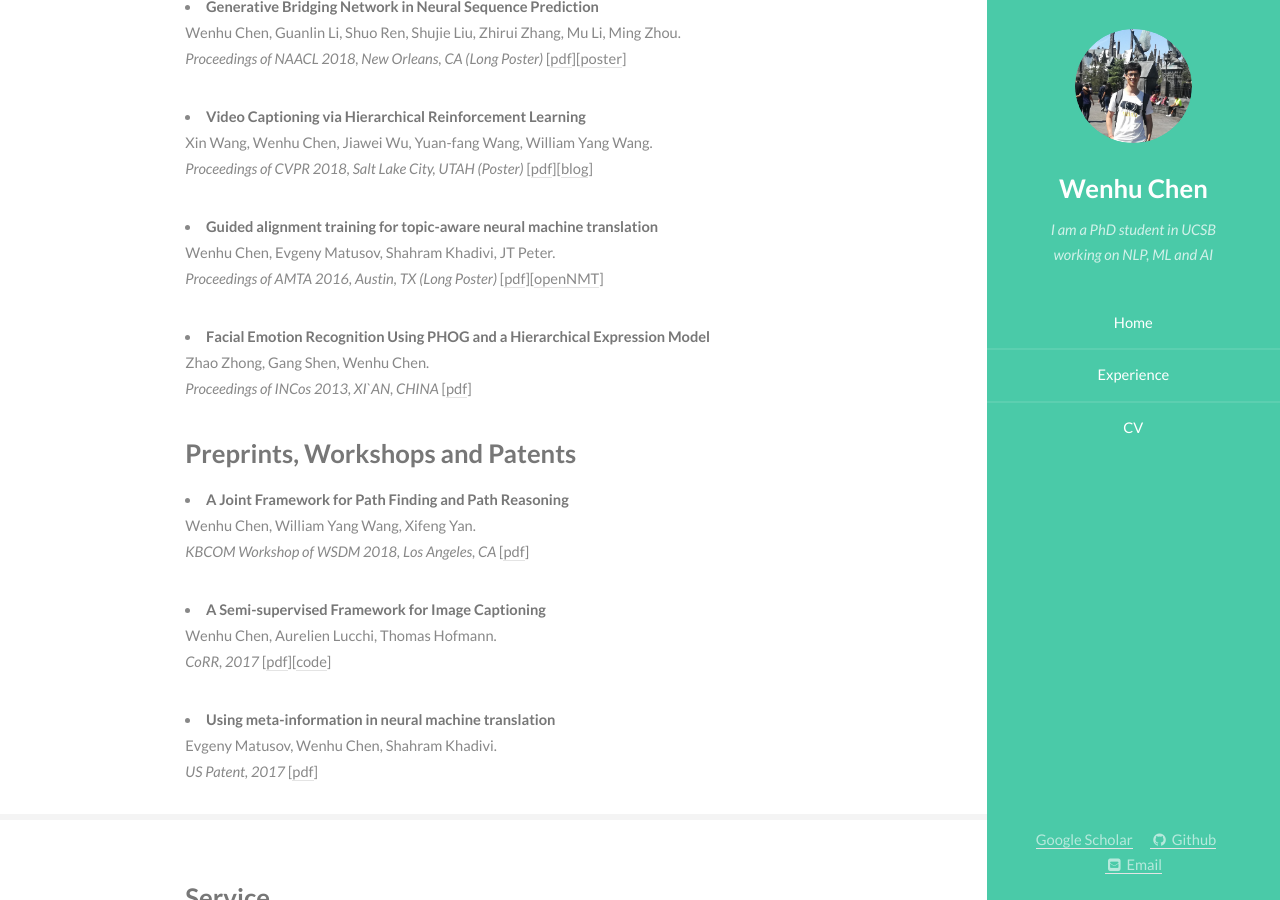
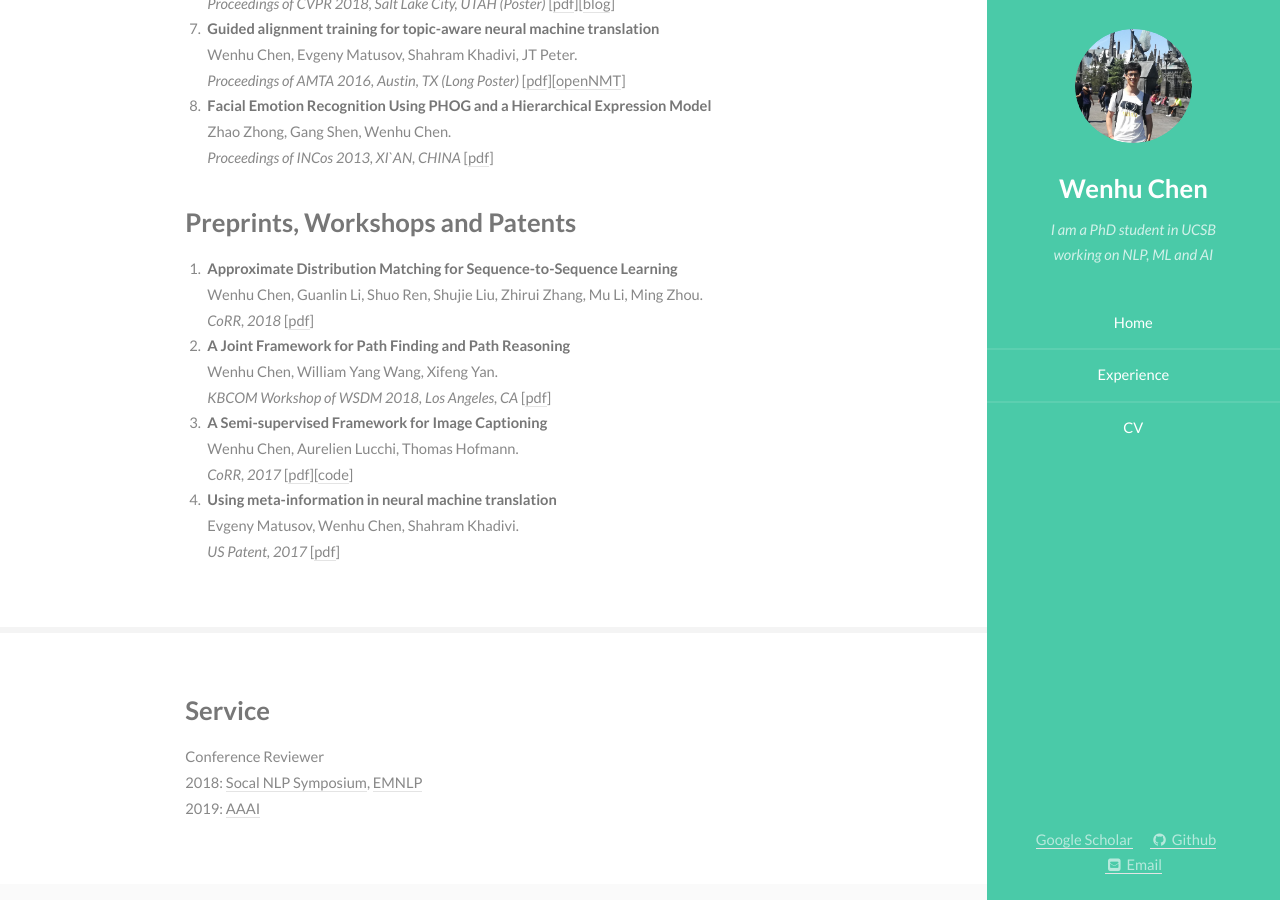
Before and after one commit to wenhuchen/wenhuchen.github.io, a Jekyll site: the page built from index.html, in a window 1280 px wide and 900 px high, scrolled down 976 px. Built offline with Jekyll 4.4.1, drawn with Linux system fonts in a browser that asks for light colours.

```diff
--- a/index.html
+++ b/index.html
@@ -27,50 +27,58 @@
     <section id="two">
         <div class="container">
         <h3>Conference Papers</h3>
-<li><strong> XL-NBT: A cross-lingual Neural Belief Tracking Framework  <a span style="color: #009900;"></a></strong><br>
+<ol>
+    <li><strong> XL-NBT: A cross-lingual Neural Belief Tracking Framework  <a span style="color: #009900;"></a></strong><br>
         Wenhu Chen, Jianshu Chen, Yu Su, Xin Wang, Dong Yu, Xifeng Yan and William Yang Wang.<br>
         <em>Proceedings of EMNLP 2018, Brussel, Belgium (Long Paper)</em> [<a href="">pdf</a>]
-<p>
+</li>
 <li><strong> Triangular Architecture for Rare Language Translation <a span style="color: #009900;"></a></strong><br>
 		Shuo Ren, Wenhu Chen, Shujie Liu, Mu Li, Ming Zhou and Shuai Ma.<br>
 		<em>Proceedings of ACL 2018, Melbourne, Australia (Long Oral)</em> [<a href="https://arxiv.org/abs/1805.04813">pdf</a>][<a href="images/TA-NMT.pptx">slides</a>][<a href="https://www.msra.cn/zh-cn/news/features/acl-2018-ta-nmt">blog</a>]
-<p>
+</li>
   <li><strong> No Metrics Are Perfect: Adversarial Reward Learning for Visual Storytelling<a span style="color: #009900;"></a></strong><br>
 		Wenhu Chen*, Xin Wang*, Yuan-Fang Wang and William Yang Wang (* Equal contribution)<br>
 		<em>Proceedings of ACL 2018, Melbourne, Australia (Long Oral)</em> [<a href="https://arxiv.org/abs/1804.09160">pdf</a>][<a href="https://github.com/littlekobe/AREL">code</a>][<a href="https://www.leiphone.com/news/201804/b8Nq00SkvuBTrkaq.html">blog</a>][<a href="images/308_Poster.pdf">slides</a>]
-<p>
+</li>
   <li><strong> Variational Knowledge Graph Reasoning <a span style="color: #009900;"></a></strong><br>
         Wenhu Chen, Wenhan Xiong, William Yang Wang, Xifeng Yan.<br>
         <em>Proceedings of NAACL 2018, New Orleans, CA (Long Oral) </em> [<a href="https://arxiv.org/abs/1803.06581">pdf</a>][<a href="images/naacl2018.pptx">slides</a>][<a href="https://github.com/wenhuchen/KB-Reasoning-Data">data</a>][<a href="http://tech.ifeng.com/a/20180328/44921977_0.shtml">blog</a>][<a href="https://vimeo.com/277673049">video</a>]
-<p>
+</li>
   <li><strong> Generative Bridging Network in Neural Sequence Prediction <a span style="color: #009900;"></a></strong><br>
         Wenhu Chen, Guanlin Li, Shuo Ren, Shujie Liu, Zhirui Zhang, Mu Li, Ming Zhou.<br>
         <em>Proceedings of NAACL 2018, New Orleans, CA (Long Poster) </em> [<a href="https://arxiv.org/abs/1706.09152">pdf</a>][<a href="images/naacl_poster_GBN.pdf">poster</a>]
-<p>
+</li>
   <li><strong> Video Captioning via Hierarchical Reinforcement Learning  <a span style="color: #009900;"></a></strong><br>
         Xin Wang, Wenhu Chen, Jiawei Wu, Yuan-fang Wang, William Yang Wang.<br>
         <em>Proceedings of CVPR 2018, Salt Lake City, UTAH (Poster)</em> [<a href="https://arxiv.org/pdf/1711.11135.pdf">pdf</a>][<a href="https://cloud.tencent.com/developer/article/1092810">blog</a>]
-<p>
+</li>
   <li><strong> Guided alignment training for topic-aware neural machine translation <a span style="color: #009900;"></a></strong><br>
         Wenhu Chen, Evgeny Matusov, Shahram Khadivi, JT Peter.<br>
         <em>Proceedings of AMTA 2016, Austin, TX (Long Poster) </em> [<a href="https://arxiv.org/pdf/1607.01628.pdf">pdf</a>][<a href="https://github.com/harvardnlp/seq2seq-attn">openNMT</a>]
-<p>
+</li>
     <li><strong> Facial Emotion Recognition Using PHOG and a Hierarchical Expression Model <a span style="color: #009900;"></a></strong><br>
         Zhao Zhong, Gang Shen, Wenhu Chen.<br>
         <em>Proceedings of INCos 2013, XI`AN, CHINA </em> [<a href="http://ucelinks.cdlib.org:8888/sfx_local?sid=google&auinit=Z&aulast=Zhong&atitle=Facial+Emotion+Recognition+Using+PHOG+and+a+Hierarchical+Expression+Model&id=doi:10.1109/INCoS.2013.143">pdf</a>]
-        <p>
+</li>
+</ol>
         <h3>Preprints, Workshops and Patents</h3>
+        <ol>
+        <li><strong> Approximate Distribution Matching for Sequence-to-Sequence Learning <a span style="color: #009900;"></a></strong><br>
+        Wenhu Chen, Guanlin Li, Shuo Ren, Shujie Liu, Zhirui Zhang, Mu Li, Ming Zhou.<br>
+        <em>CoRR, 2018</em> [<a href="">pdf</a>]</li>
          <li><strong> A Joint Framework for Path Finding and Path Reasoning <a span style="color: #009900;"></a></strong><br>
         Wenhu Chen, William Yang Wang, Xifeng Yan.<br>
         <em>KBCOM Workshop of WSDM 2018, Los Angeles, CA </em> [<a href="http://kbcom.org/papers/KBCOM_2018_paper_17.pdf">pdf</a>]
-		<p>
+		</li>
 		  <li><strong> A Semi-supervised Framework for Image Captioning <a span style="color: #009900;"></a></strong><br>
         Wenhu Chen, Aurelien Lucchi, Thomas Hofmann.<br>
         <em>CoRR, 2017</em> [<a href="https://arxiv.org/pdf/1611.05321.pdf">pdf</a>][<a href="https://github.com/wenhuchen/ETHZ-Bootstrapped-Captioning">code</a>]
-		<p>
+		</li>
 		<li><strong> Using meta-information in neural machine translation <a span style="color: #009900;"></a></strong><br>
 		        Evgeny Matusov, Wenhu Chen, Shahram Khadivi.<br>
 		<em>US Patent, 2017 </em> [<a href="https://patents.google.com/patent/US20170323203A1/en">pdf</a>]
+        </li>
+        </ol>
         </div>
     </section>
 
```
Also changed, not shown: other parts of index.html (+2 -2 lines), 1 other file.
